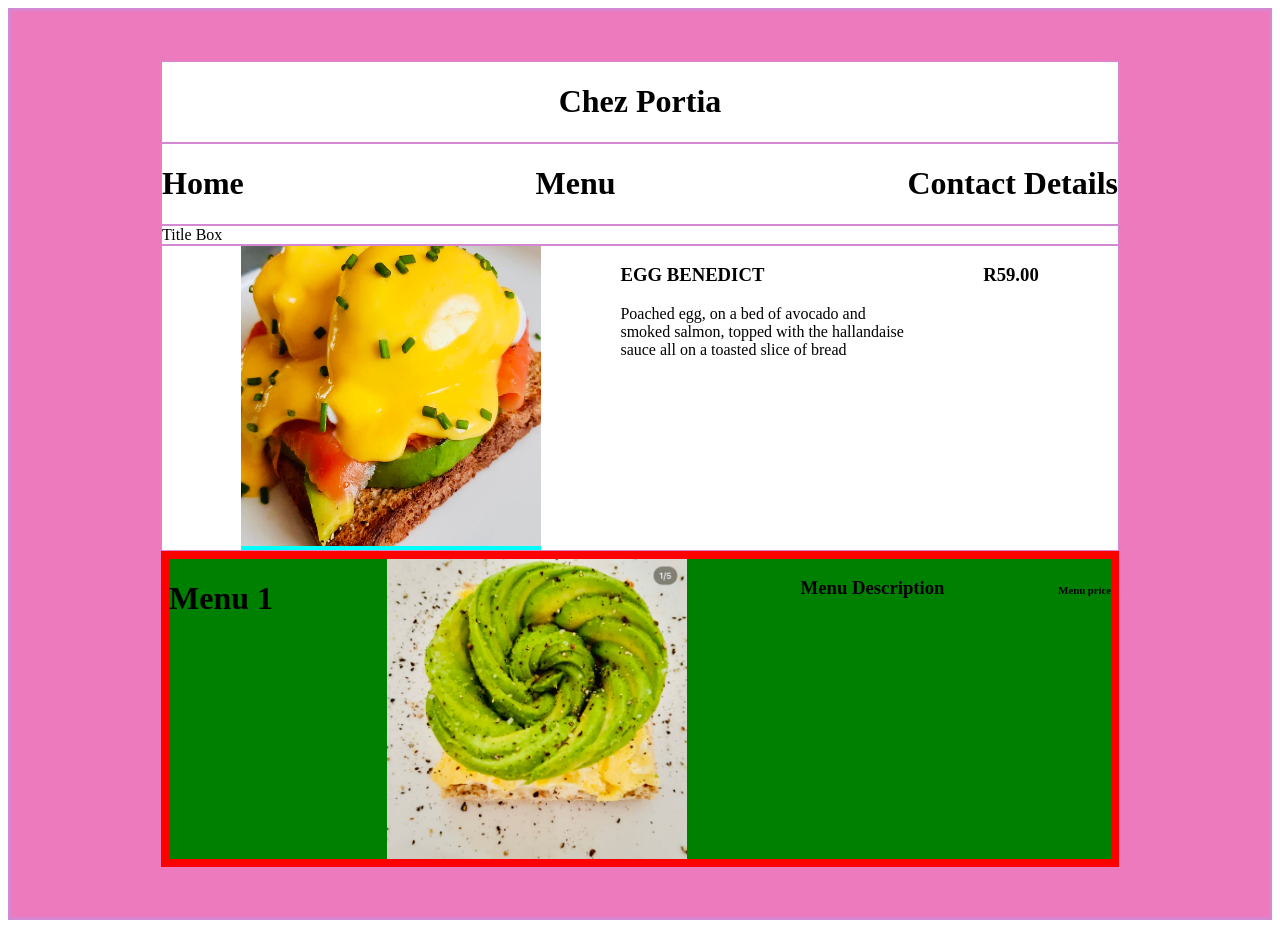
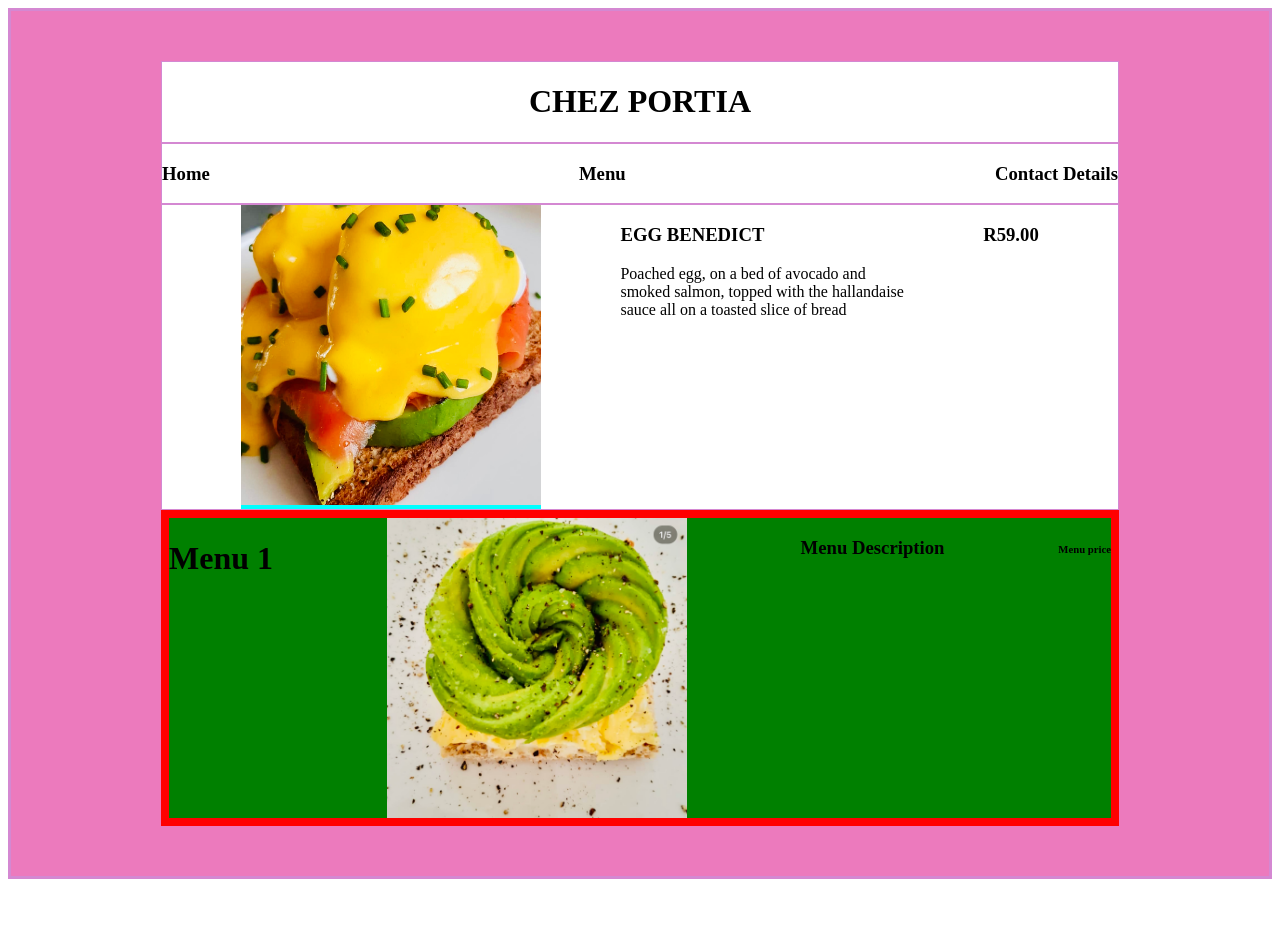
Before and after one commit to Tholakele-jiyana/CHEZ-PORTIA, a plain HTML site: page index.html in a window 1280 px wide. After the commit the page ends 887 px from the top, so only its background shows below. Drawn offline with Linux system fonts and the light colour scheme.

Commit message:
Deleted menu title area

```diff
--- a/index.html
+++ b/index.html
@@ -12,20 +12,14 @@
 
     <!-- Header Area -->
     <div class="header">
-      <h1>Chez Portia</h1>
+      <h1>CHEZ PORTIA</h1>
     </div>
 
     <!-- Navigation Area  -->
     <div class="navbar">
-      <h1>Home</h1>
-      <h1>Menu</h1>
-      <h1>Contact Details</h1>
-    </div>
-
-
-    <!-- Menu Title -->
-    <div class="title">
-        Title Box
+      <h3>Home</h3>
+      <h3>Menu</h3>
+      <h3>Contact Details</h3>
     </div>
 
 
--- a/style.css
+++ b/style.css
@@ -27,12 +27,6 @@ padding-left: 150px;
     justify-content: space-between;
 }
 
-.title {
-    background-color: white;
-    border: 1px;
-    border-style: solid;
-    border-color: rgb(212, 136, 210);
-}
 
 .menu1 {
     background-color: white;
```
